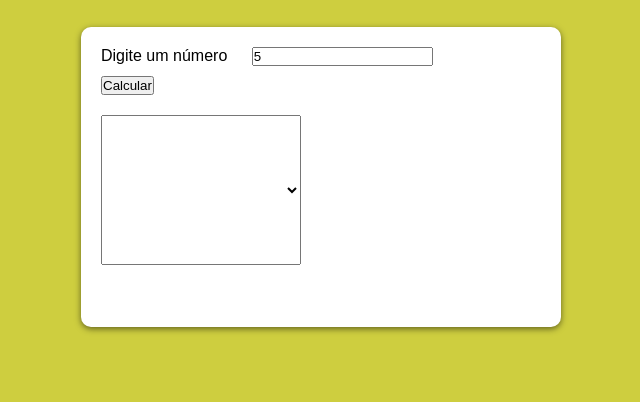
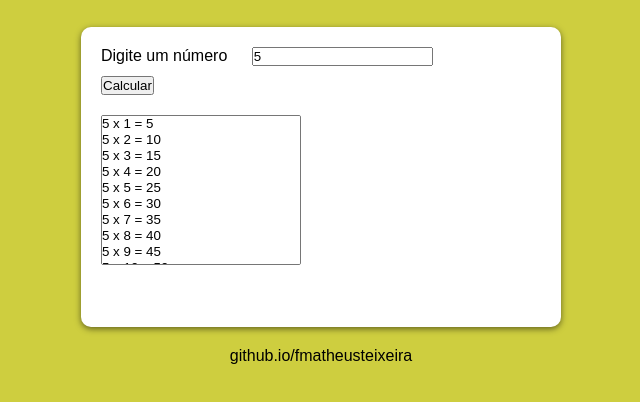
Before and after one commit to fmatheusteixeira/javascript, a plain HTML site: page exercicios/desafios/desafio4/index.html in a window 1280 px wide. Both pictures are taken after typing "5" into the empty fields and a click on the button "Calcular". Shown: the part 70-472 px from the top of the page, without its empty margins (319-959 px from the left). Drawn offline with Linux system fonts and the light colour scheme.

Commit message:
finalizando desafio 2 de tabuada com JS

```diff
--- a/exercicios/desafios/desafio4/index.html
+++ b/exercicios/desafios/desafio4/index.html
@@ -18,15 +18,15 @@
         <input type="button" value="Calcular" onclick="calculo()">
         <p>
             <label for=""></label>
-            <select name="tabuada" id="seltab">
-
+            <select name="tabuada" id="seltab" size="10">
+                <option>Veja aqui sua tabuada:</option>
             </select>
         </p>
     </section>
 
 
     <footer>
-
+        <h3><a href="github.io/fmatheusteixeira" rel="next" target="_blank">github.io/fmatheusteixeira</a></h3>
     </footer>
 
     <script src="script.js"></script>
--- a/exercicios/desafios/desafio4/script.js
+++ b/exercicios/desafios/desafio4/script.js
@@ -1,7 +1,19 @@
 function calculo() {
     var num = document.querySelector('input#num')
-    var res = document.querySelector('select#res')
+    var res = document.querySelector('select#seltab')
 
-    if (num.value.length == 0)
-        res.innerHTML = 'ERRO'
+    var resultado = document.createElement('p')
+    if (num.value.length == 0) {
+        alert('ERRO!')
 }
+    else {
+      var n = Number(num.value)
+        res.innerHTML = ''
+        for (var c = 1; c <= 10; c++) {
+            var opt = document.createElement('option')
+            opt.text = `${n} x ${c} = ${n*c}`
+            res.appendChild(opt)
+        }
+    }
+
+}
--- a/exercicios/desafios/desafio4/style.css
+++ b/exercicios/desafios/desafio4/style.css
@@ -39,3 +39,12 @@ section select {
     width: 200px;
     height: 150px;
 }
+
+footer h3, a {
+    color: black;
+    font-size: 16px;
+    font-weight: 100;
+    text-align: center;
+    text-decoration: none;
+    margin-top: 20px;
+}
```
